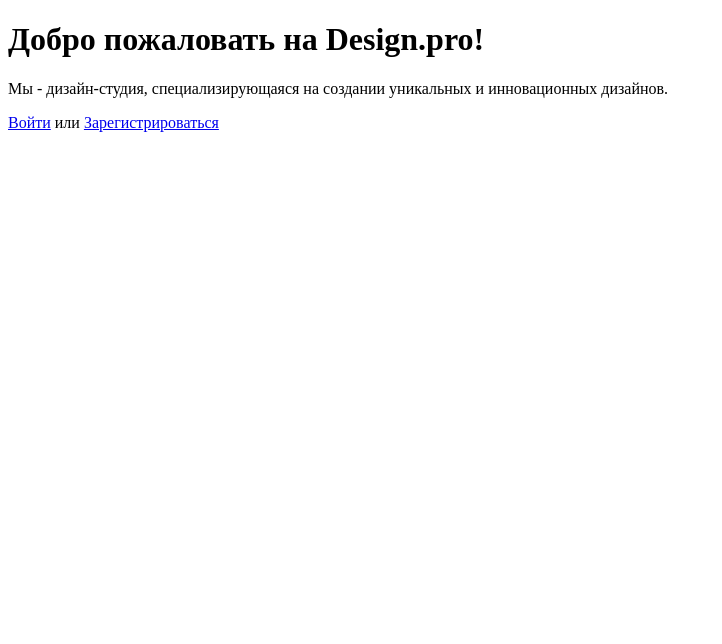
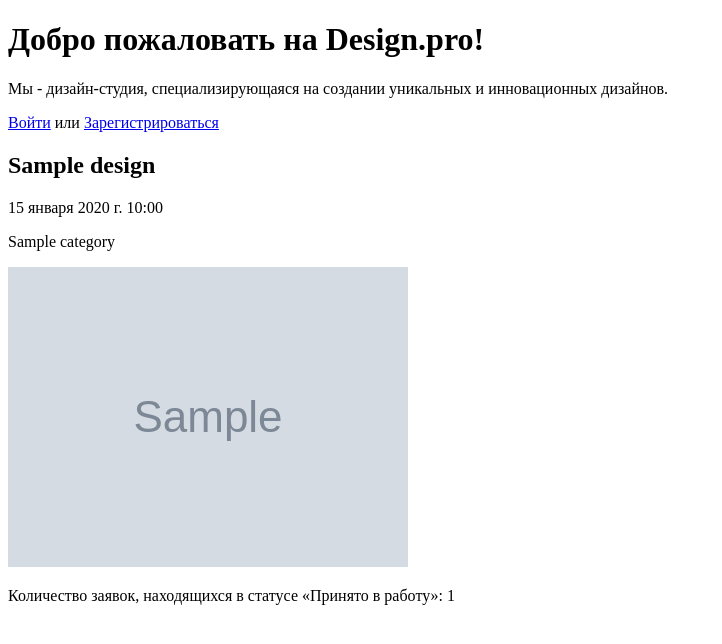
Before and after one commit to kristinashtainmets/Lab2, a Django app: template designpro/design/templates/index.html in a window 1280 px wide. Shown: the top 644 px of the page, without its empty margins (0-722 px from the left). Run offline with Django 4.2, Linux system fonts and the light colour scheme; the template is opened without the code that fills it: most values are stand-ins (such as "Sample title", 1, 10 or a date in 2020); grey boxes marked "Sample" are stand-in pictures; parts of the project's set-up code (start-up, migrations or seed data) failed here and were passed over.

Commit message:
Дополняем файл index.html

```diff
--- a/designpro/design/templates/index.html
+++ b/designpro/design/templates/index.html
@@ -12,6 +12,21 @@
 {% else %}
 <a href="{% url 'login' %}">Войти</a> или <a href="{% url 'register' %}">Зарегистрироваться</a>
 {% endif %}
+{% for design in completed_designs %}
+    <div>
+        <h2>{{ design.title }}</h2>
+        <p>{{ design.date }}</p>
+        <p>{% for category in design.category.all %} {{category}}{% endfor %}</p>
+        <img src="{{ design.photo_file.url }}" alt="{{ design.title }}">
+    </div>
+{% endfor %}
 
+<p>Количество заявок, находящихся в статусе «Принято в работу»: {{ in_progress_count }}</p>
+
+<main role="main" class="conteiner">
+    <div class="starter-template">
+        {% block content %}{% endblock %}
+    </div>
+</main>
 </body>
 </html>
```
